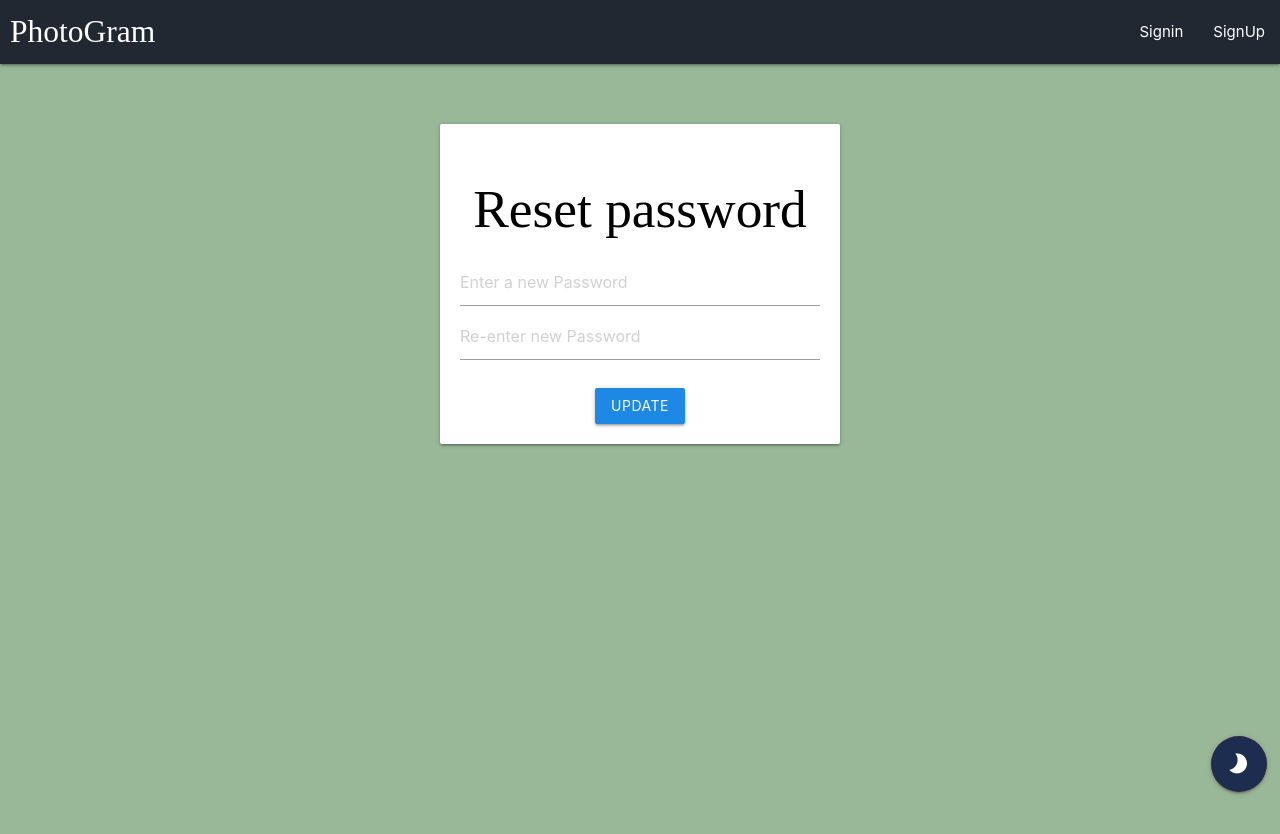
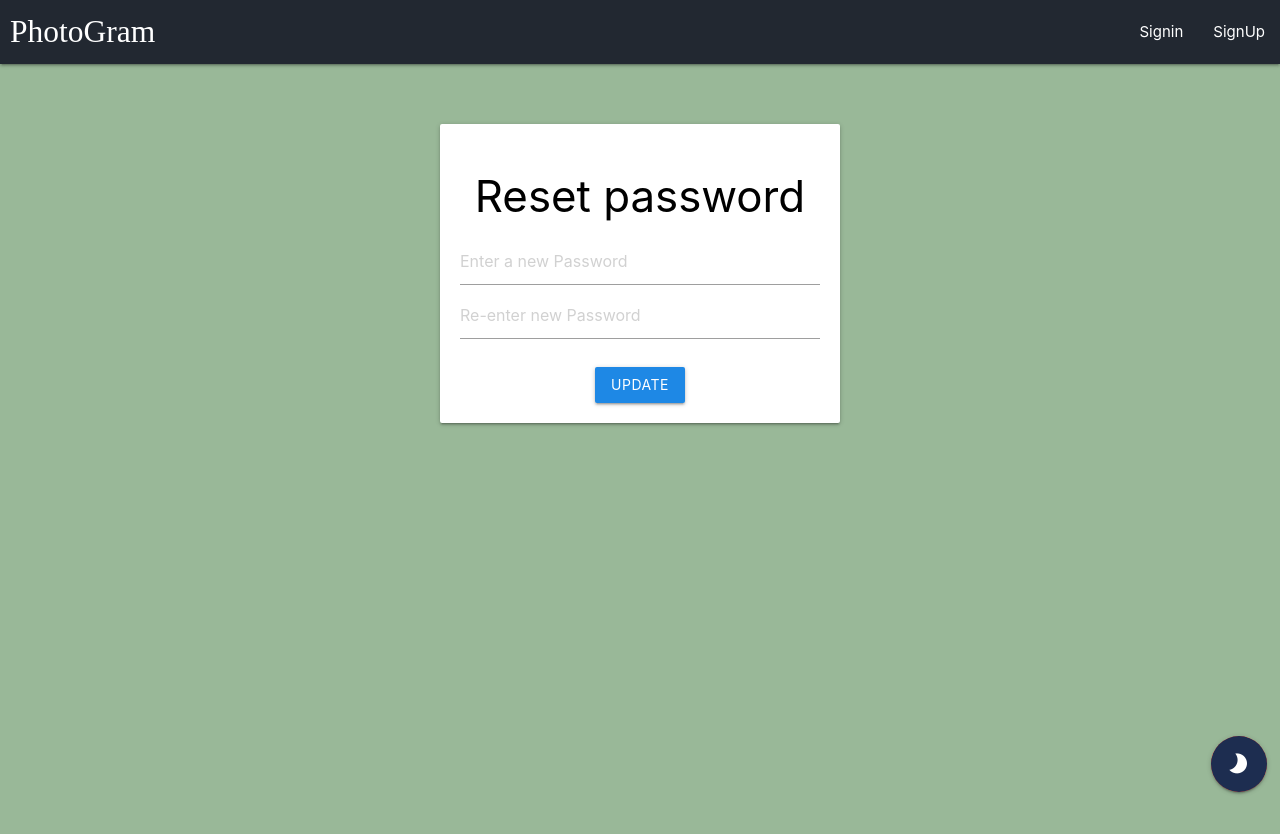
Before and after one commit to divyanshrana/photogram, a React (Create React App) app in the folder client/: page /reset/1 in a window 1280 px wide. Shown: the top 834 px of the page. Built offline with nearby package versions, Linux system fonts and the light colour scheme; the HTML template or start-up script is replaced by a standard one; a web font is replaced by a local one.

Commit message:
make it better

```diff
--- a/client/src/App.css
+++ b/client/src/App.css
@@ -22,7 +22,11 @@ h2,
   margin-top: -10px;
   padding-top: 10px;
 }
-
+.verify-email {
+  color: "black !important";
+  font-family: -apple-system, BlinkMacSystemFont, "Segoe UI", Roboto, Oxygen,
+    Ubuntu, Cantarell, "Open Sans", "Helvetica Neue", sans-serif;
+}
 .auth-card {
   padding: 20px;
   text-align: center;
--- a/client/src/components/NavBar.js
+++ b/client/src/components/NavBar.js
@@ -202,7 +202,7 @@ const NavBar = () => {
     })
       .then((res) => res.json())
       .then((results) => {
-        console.log(results);
+        //console.log(results);
         setUserDetails(results.user);
       });
   };
--- a/client/src/components/screens/CreatePost.js
+++ b/client/src/components/screens/CreatePost.js
@@ -31,7 +31,7 @@ const CreatePost = () => {
       })
         .then((res) => res.json())
         .then((data) => {
-          console.log(data);
+          //console.log(data);
           if (data.error) {
             M.toast({ html: data.error, classes: "#ef5350 red lighten-1" });
           } else {
--- a/client/src/components/screens/Home.js
+++ b/client/src/components/screens/Home.js
@@ -18,7 +18,7 @@ const Home = () => {
     })
       .then((res) => res.json())
       .then((res) => {
-        console.log(res);
+        //console.log(res);
         setData(res.posts);
         setLoading(false);
       });
@@ -46,7 +46,7 @@ const Home = () => {
           }
         });
         setData(newData);
-        console.log(newData);
+        //console.log(newData);
       })
       .catch((err) => {
         console.log(err);
--- a/client/src/components/screens/Newpassword.js
+++ b/client/src/components/screens/Newpassword.js
@@ -50,7 +50,7 @@ const Newpassword = () => {
     })
       .then((res) => res.json())
       .then((data) => {
-        console.log(data);
+        //console.log(data);
         if (data.error) {
           M.toast({ html: data.error, classes: "#ef5350 red lighten-1" });
         } else {
@@ -68,7 +68,7 @@ const Newpassword = () => {
   return (
     <div className="mycard fullbody">
       <div className="card auth-card input-field">
-        <h2>Reset password{email}</h2>
+        <h3 className="verify-email">Reset password{email}</h3>
 
         <input
           className="sign-input"
--- a/client/src/components/screens/Reset.js
+++ b/client/src/components/screens/Reset.js
@@ -35,7 +35,7 @@ const Reset = () => {
             html: data.message,
             classes: "#66bb6a green lighten-1",
           });
-          history.push("/signin");
+          history.push("/");
         }
       })
       .catch((err) => {
@@ -45,7 +45,7 @@ const Reset = () => {
   return (
     <div className="mycard fullbody">
       <div className="card auth-card input-field">
-        <h2>Verify Email</h2>
+        <h3 className="verify-email">Verify Email</h3>
         <input
           className="sign-input email"
           type="text"
--- a/client/src/components/screens/SubscribesUserPosts.js
+++ b/client/src/components/screens/SubscribesUserPosts.js
@@ -31,7 +31,7 @@ const Home = () => {
     })
       .then((res) => res.json())
       .then((result) => {
-        console.log(result);
+        //console.log(result);
         const newData = data.map((item) => {
           //recordhasupdated? when we encounter the card with id in which we want to update the likes
           //we do map over it, and when we find it we return the updated card with updated likes rather
@@ -60,7 +60,7 @@ const Home = () => {
     })
       .then((res) => res.json())
       .then((result) => {
-        console.log(result);
+        //console.log(result);
         const newData = data.map((item) => {
           if (item._id === result._id) {
             return result;
@@ -128,7 +128,7 @@ const Home = () => {
     })
       .then((res) => res.json())
       .then((result) => {
-        console.log(result);
+        //console.log(result);
         const newData = data.map((item) => {
           if (item._id === result._id) {
             return result;
--- a/client/src/components/screens/UserProfile.js
+++ b/client/src/components/screens/UserProfile.js
@@ -12,7 +12,7 @@ const Profile = () => {
     state ? !state.following.includes(userid) : true
   ); // state is true for refresh bug
 
-  console.log(userid);
+  //console.log(userid);
   useEffect(() => {
     fetch(`/user/${userid}`, {
       headers: {
@@ -38,7 +38,7 @@ const Profile = () => {
     })
       .then((res) => res.json())
       .then((data) => {
-        console.log(data);
+        //console.log(data);
         dispatch({
           type: "UPDATE",
           payload: { following: data.following, followers: data.followers },
@@ -69,7 +69,7 @@ const Profile = () => {
     })
       .then((res) => res.json())
       .then((data) => {
-        console.log(data);
+        //console.log(data);
         dispatch({
           type: "UPDATE",
           payload: { following: data.following, followers: data.followers },
```
Also changed, not shown: 1 other file (tests, documents, lock files or other folders).
